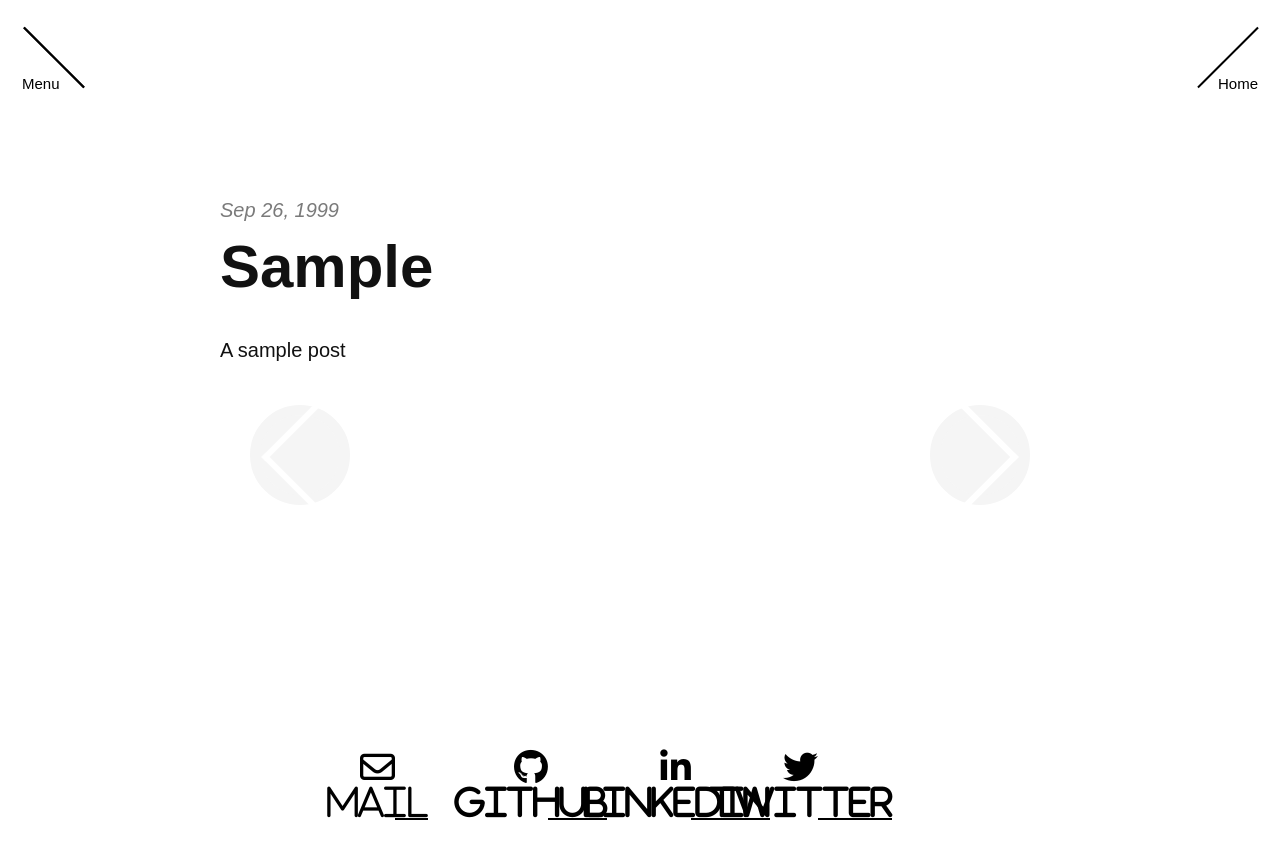
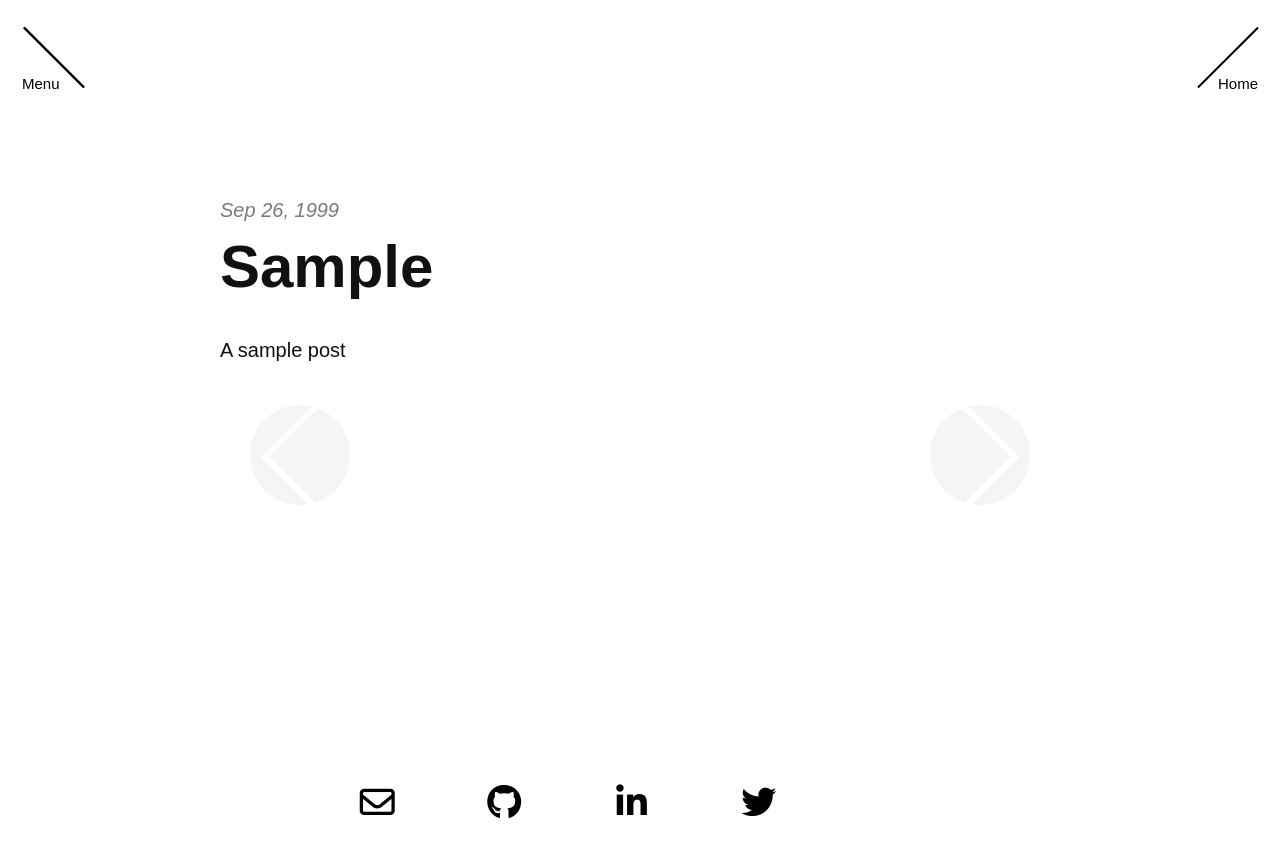
Before and after one commit to IAmSuyogJadhav/ipfs-website, a Jekyll site: the page built from index.html, in a window 1280 px wide. Shown: the top 859 px of the page. Built offline with Jekyll 4.4.1, drawn with Linux system fonts in a browser that asks for light colours; nearby versions of some CDN libraries; some web fonts are replaced; the list of posts is cut into pages by our own code.

Commit message:
minor typo

```diff
--- a/_includes/footer.html
+++ b/_includes/footer.html
@@ -2,20 +2,20 @@
   <div class="desktop-footer">
 
     <div class="footer-each">
-      <h5><a href="mailto:me@suyogjadhav.com" class='fa fa-envelope fa-2x'><span>Mail</span></a></h5>
+      <h5><a href="mailto:me@suyogjadhav.com" class='fa fa-envelope fa-2x'><span></span></a></h5>
     </div>
 
     <div class="footer-each">
-      <h5><a href="https://github.com/iamsuyogjadhav" target="_blank" alt="Github" class='fa fa-github fa-2x'><span>Github<pan></a></h5>
+      <h5><a href="https://github.com/iamsuyogjadhav" target="_blank" alt="Github" class='fa fa-github fa-2x'><span></span></a></h5>
     </div>
 
     <div class="footer-each">
-      <h5><a href="https://www.linkedin.com/in/iamsuyogjadhav/" target="_blank" alt="LinkedIn" class='fa fa-linkedin fa-2x'><span>LinkedIn</span></a></h5>
+      <h5><a href="https://www.linkedin.com/in/iamsuyogjadhav/" target="_blank" alt="" class='fa fa-linkedin fa-2x'><span></span></a></h5>
     </div>
 
     <div class="footer-each">
-      <h5><a href="https://twitter.com/iamsuyogjadhav" target="_blank" alt="Twitter" class='fa fa-twitter fa-2x'><span>Twitter</span></a></h5>
-    </d
+      <h5><a href="https://twitter.com/iamsuyogjadhav" target="_blank" alt="Twitter" class='fa fa-twitter fa-2x'><span></span></a></h5>
+    </dg
 
 </footer>
 
```
